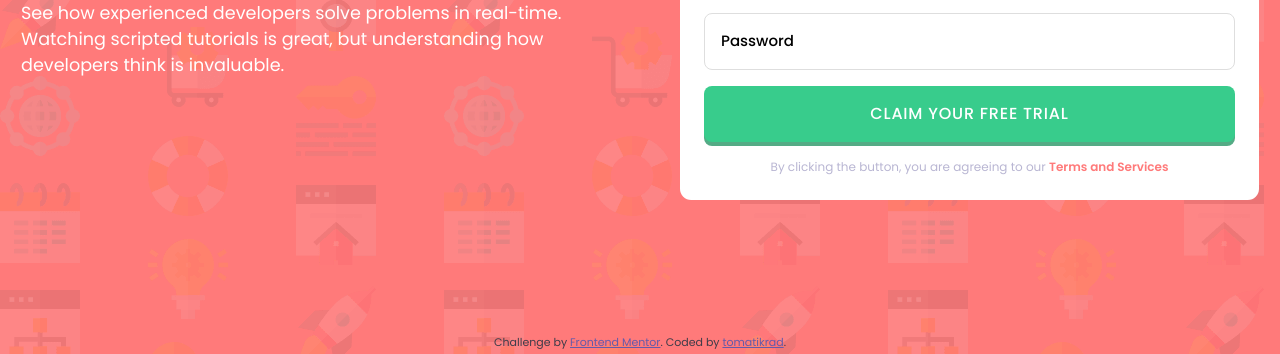
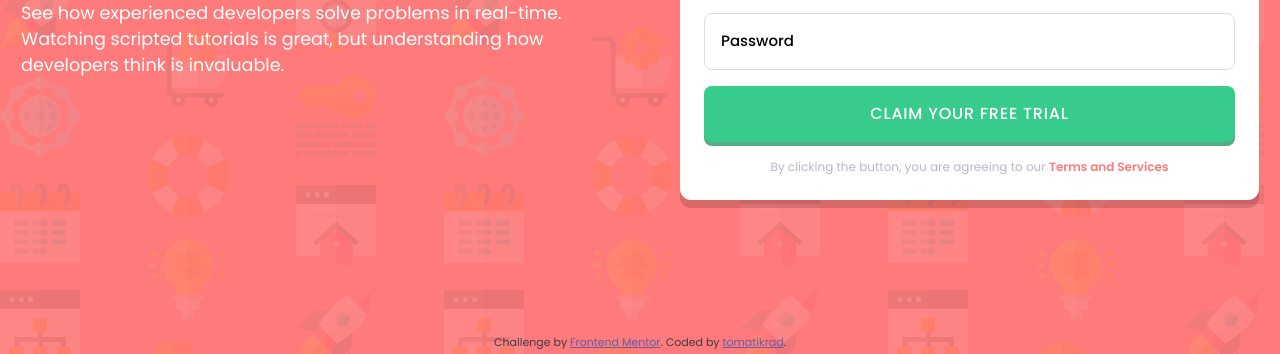
Before and after one commit to tomatikrad/Frontend-Mentor-Intro-component-with-sign-up-form, a website built with Vite: page index.html in a window 1280 px wide. Shown: the part 446-800 px from the top of the page. Built offline with nearby package versions, Linux system fonts and the light colour scheme.

Commit message:
add shadow to form

```diff
--- a/styles.css
+++ b/styles.css
@@ -169,6 +169,7 @@ form {
   background-color: var(--clr-neutral-100);
   border-radius: 0.7rem;
   padding: 1.5rem;
+  box-shadow: 0 8px 0 0 rgba(0 0 0 / 0.15);
 }
 
 form * {
```
